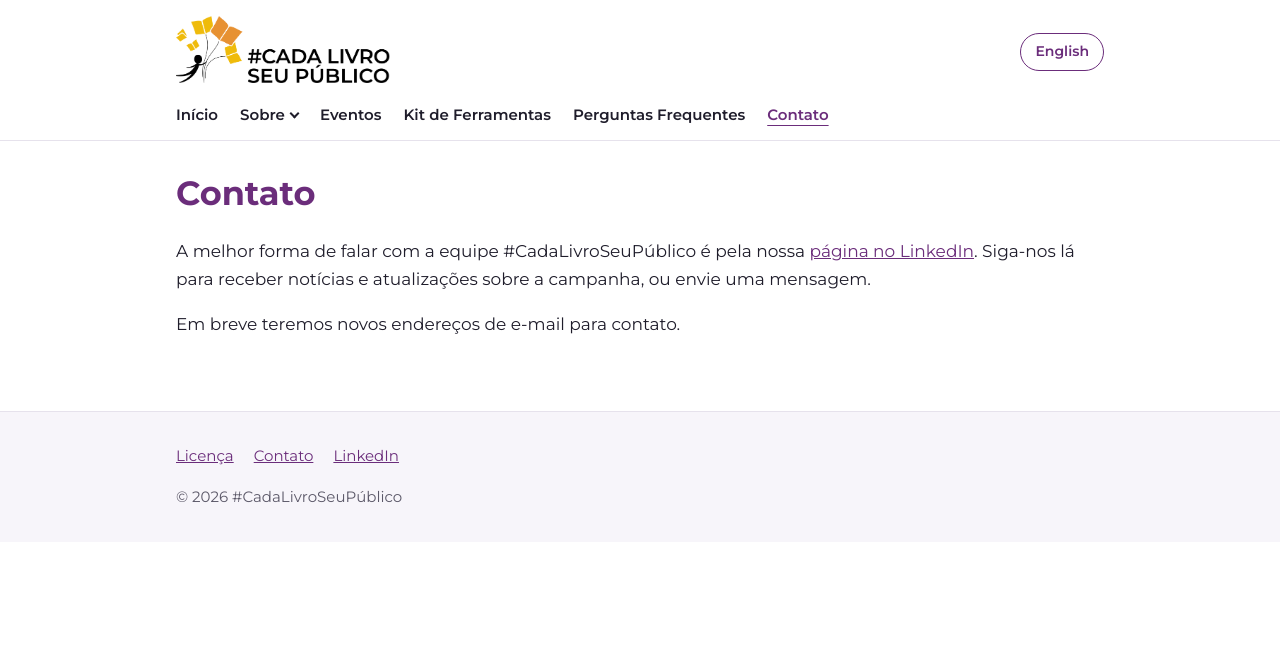
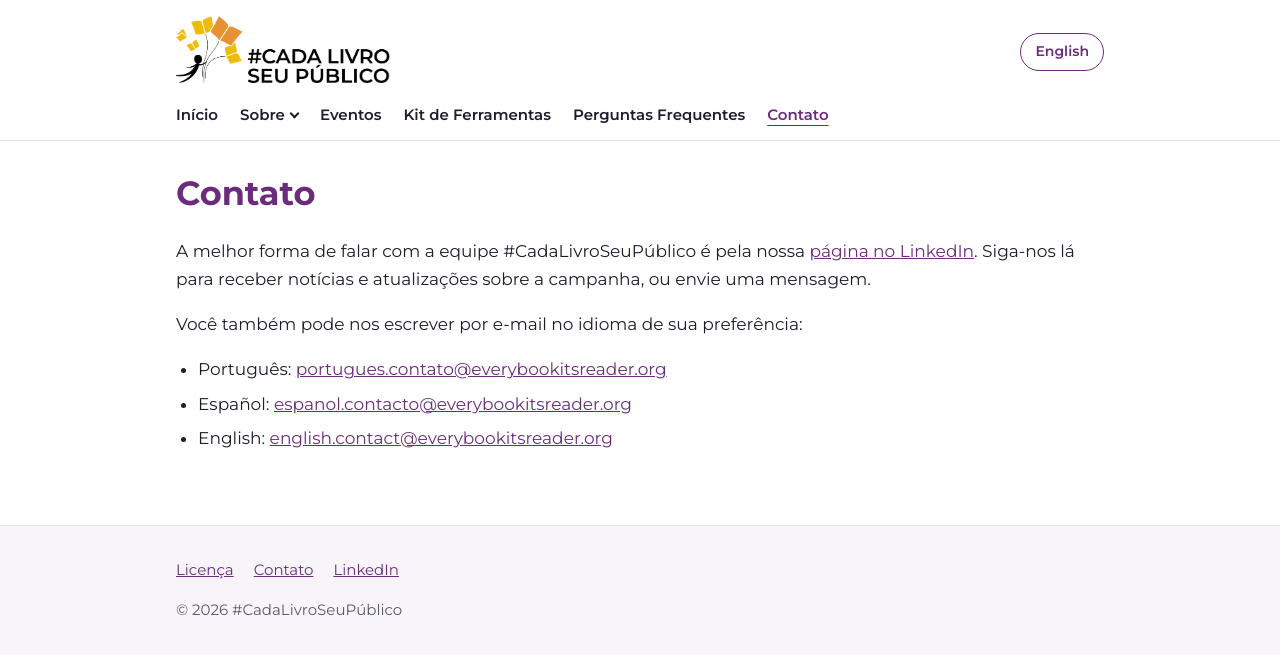
Before and after one commit to ELEMBridges/everybookitsreader, a Jekyll site: the page built from pages/pt/contact-us.md, in a window 1280 px wide. Shown: the top 655 px of the page. Built offline with Jekyll 4.4.1, drawn with Linux system fonts in a browser that asks for light colours.

Commit message:
Add contact email addresses (Portuguese)

```diff
--- a/pages/pt/contact-us.md
+++ b/pages/pt/contact-us.md
@@ -8,4 +8,8 @@ layout: default
 
 A melhor forma de falar com a equipe #CadaLivroSeuPúblico é pela nossa [página no LinkedIn](https://www.linkedin.com/company/everybk/). Siga-nos lá para receber notícias e atualizações sobre a campanha, ou envie uma mensagem.
 
-Em breve teremos novos endereços de e-mail para contato.
+Você também pode nos escrever por e-mail no idioma de sua preferência:
+
+- Português: [portugues.contato@everybookitsreader.org](mailto:portugues.contato@everybookitsreader.org)
+- Español: [espanol.contacto@everybookitsreader.org](mailto:espanol.contacto@everybookitsreader.org)
+- English: [english.contact@everybookitsreader.org](mailto:english.contact@everybookitsreader.org)
```
